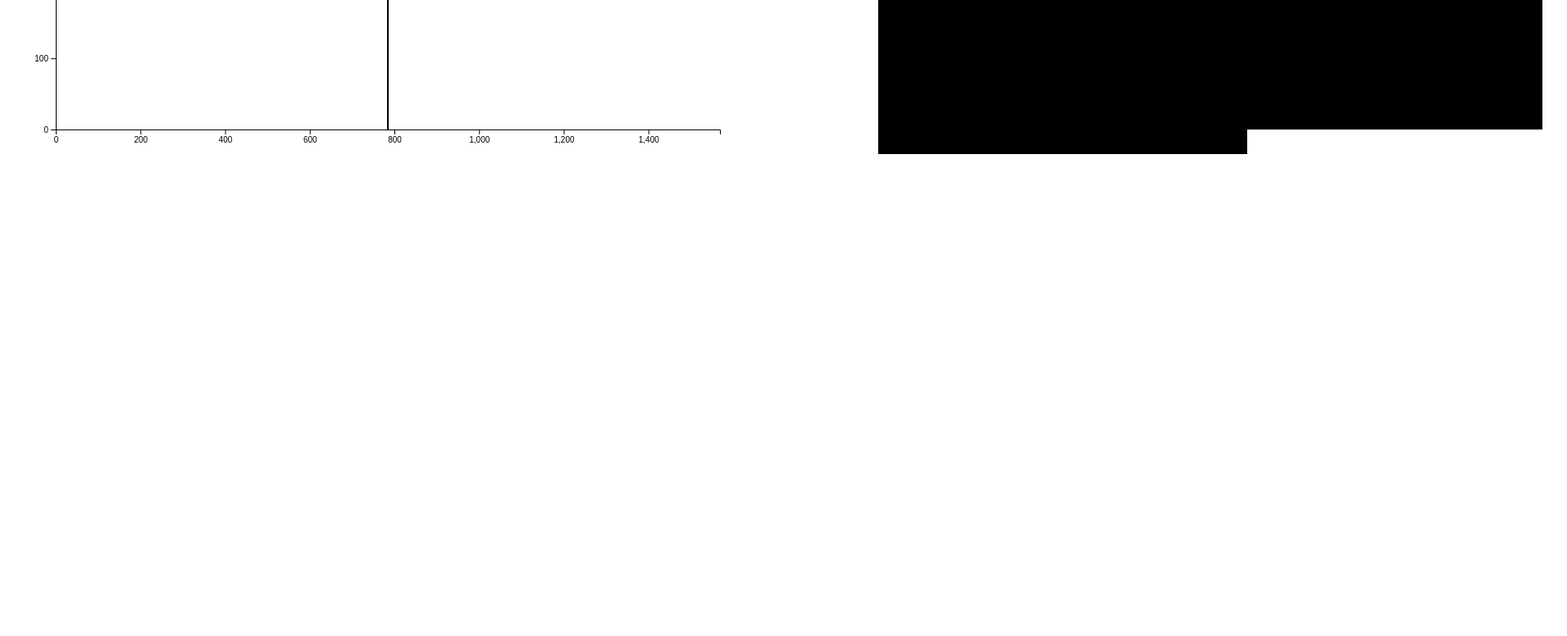
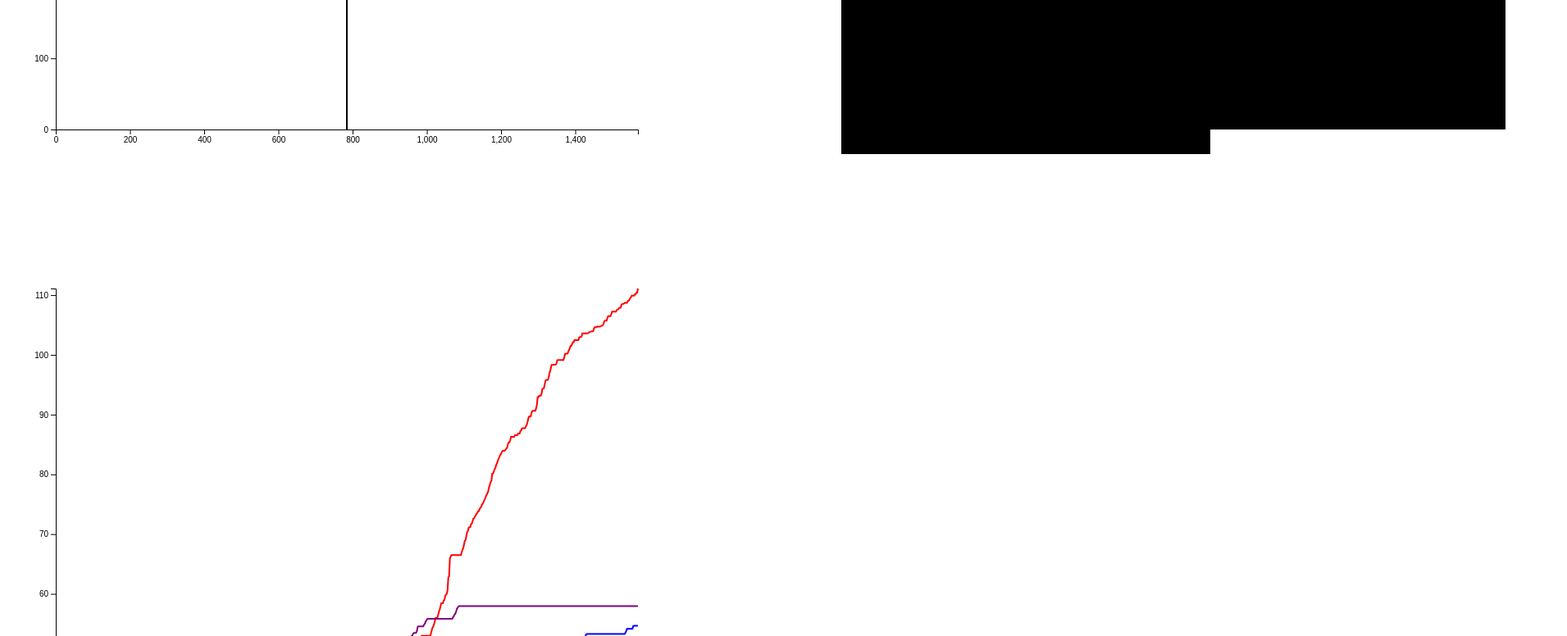
Before and after one commit to MaxErikssons/TNM098-Eye-Tracking-Lab2, a plain HTML site: page index.html in a window 1280 px wide. Shown: the part 720-1496 px from the top of the page at 82% size, 1911 px wide, since content can reach past the window. Before the commit the page ends 1020 px from the top, so only its background shows below. Drawn offline with nearby package versions, Linux system fonts and the light colour scheme.

Commit message:
Final commit, added a line chart aswell.

```diff
--- a/css/style.css
+++ b/css/style.css
@@ -11,8 +11,7 @@ table {
   th, td {
     padding: 5px;
     border: 1px solid black;
-    width: 100px;
-    height: 20px;
+    width: '10%';
   }
 
   tr:nth-child(2n) {
--- a/index.html
+++ b/index.html
@@ -22,9 +22,11 @@
     </table>
     <div id="heatRange"></div>
   </div>
+  <div id="lineChart"></div>
 
   <script src="js/scatter.js" type="module"></script>
   <script src="js/heatrange.js" type="module"></script>
+  <script src="js/lineChart.js" type="module"></script>
   <script src="js/dataCalculations.js" type="module"></script>
 </body>
 
--- a/js/heatrange.js
+++ b/js/heatrange.js
@@ -34,10 +34,10 @@ d3.dsv(';', 'eye_tracking_data.csv').then(function (data) {
 
   // Create a data table.
   var tableData = [
-    { color: 'Red', value: 0 },
-    { color: 'Green', value: 0 },
-    { color: 'Blue', value: 0 },
-    { color: 'Purple', value: 0 },
+    { color: 'Red', value: 0, time: 0 },
+    { color: 'Green', value: 0, time: 0 },
+    { color: 'Blue', value: 0, time: 0 },
+    { color: 'Purple', value: 0, time: 0 },
   ];
   var table = d3.select('table');
 
@@ -45,7 +45,7 @@ d3.dsv(';', 'eye_tracking_data.csv').then(function (data) {
   var header = table.append('thead').append('tr');
   header
     .selectAll('th')
-    .data(['color', 'Value'])
+    .data(['color', 'Value', 'time'])
     .enter()
     .append('th')
     .text(function (d) {
@@ -62,7 +62,7 @@ d3.dsv(';', 'eye_tracking_data.csv').then(function (data) {
   rows
     .selectAll('td')
     .data(function (d) {
-      return [d.color, d.value];
+      return [d.color, d.value, d.time];
     })
     .enter()
     .append('td')
@@ -106,21 +106,25 @@ d3.dsv(';', 'eye_tracking_data.csv').then(function (data) {
             d['GazePointX(px)'] < maxX / 2 &&
             d['GazePointY(px)'] < maxY / 2
           ) {
+            tableData[0].time += d['GazeEventDuration(mS)'];
             tableData[0].value += 1;
             return colorScale1(d['GazeEventDuration(mS)']);
           } else if (
             d['GazePointX(px)'] >= maxX / 2 &&
             d['GazePointY(px)'] < maxY / 2
           ) {
+            tableData[1].time += d['GazeEventDuration(mS)'];
             tableData[1].value += 1;
             return colorScale2(d['GazeEventDuration(mS)']);
           } else if (
             d['GazePointX(px)'] < maxX / 2 &&
             d['GazePointY(px)'] >= maxY / 2
           ) {
+            tableData[2].time += d['GazeEventDuration(mS)'];
             tableData[2].value += 1;
             return colorScale3(d['GazeEventDuration(mS)']);
           } else {
+            tableData[3].time += d['GazeEventDuration(mS)'];
             tableData[3].value += 1;
             return colorScale4(d['GazeEventDuration(mS)']);
           }
@@ -133,7 +137,7 @@ d3.dsv(';', 'eye_tracking_data.csv').then(function (data) {
       rows
         .selectAll('td')
         .data(function (d) {
-          return [d.color, d.value];
+          return [d.color, d.value, d.time / 1000];
         })
         .text(function (d) {
           return d;
--- /dev/null
+++ b/js/lineChart.js
@@ -0,0 +1,163 @@
+import { convertDataTypes, getMaxValues } from './dataCalculations.js';
+// Load the eye-tracking data from a CSV file
+d3.dsv(';', 'eye_tracking_data.csv').then(function (data) {
+  // Convert the data to the appropriate data types
+  data = convertDataTypes(data);
+
+  var lineData = [
+    { index: 0, timeRed: 0, timeGreen: 0, timeBlue: 0, timePurple: 0 },
+  ];
+
+  //Get max x and y values.
+  const { maxX, maxY } = getMaxValues(data);
+  var timeRed = 0;
+  var timeGreen = 0;
+  var timeBlue = 0;
+  var timePurple = 0;
+
+  //Iterate over all datapoints and update time for each quadrant (the colors represent different quadrants).
+  for (var i = 1; i < data.length; i++) {
+    if (
+      data[i]['GazePointX(px)'] < maxX / 2 &&
+      data[i]['GazePointY(px)'] < maxY / 2
+    ) {
+      timeRed += data[i]['GazeEventDuration(mS)'];
+    } else if (
+      data[i]['GazePointX(px)'] >= maxX / 2 &&
+      data[i]['GazePointY(px)'] < maxY / 2
+    ) {
+      timeGreen += data[i]['GazeEventDuration(mS)'];
+    } else if (
+      data[i]['GazePointX(px)'] < maxX / 2 &&
+      data[i]['GazePointY(px)'] >= maxY / 2
+    ) {
+      timeBlue += data[i]['GazeEventDuration(mS)'];
+    } else {
+      timePurple += data[i]['GazeEventDuration(mS)'];
+    }
+
+    lineData.push({
+      index: i,
+      timeRed: timeRed / 1000,
+      timeGreen: timeGreen / 1000,
+      timeBlue: timeBlue / 1000,
+      timePurple: timePurple / 1000,
+    });
+  }
+
+  // set the dimensions and margins
+  var margin = { top: 60, right: 30, bottom: 30, left: 60 },
+    width = 800 - margin.left - margin.right,
+    height = 900 - margin.top - margin.bottom;
+
+  var lineChart = d3
+    .select('#lineChart')
+    .append('svg')
+    .attr('width', width + margin.left + margin.right)
+    .attr('height', height + margin.top + margin.bottom)
+    .append('g')
+    .attr('transform', 'translate(' + margin.left + ',' + margin.top + ')');
+
+  // Create scales for x and y axes
+  var xScale = d3
+    .scaleLinear()
+    .domain([
+      0,
+      d3.max(lineData, function (d) {
+        return Math.max(d.index);
+      }),
+    ])
+    .range([0, width]);
+
+  var yScale = d3
+    .scaleLinear()
+    .domain([
+      0,
+      d3.max(lineData, function (d) {
+        return Math.max(d.timeRed, d.timeGreen, d.timeBlue, d.timePurple);
+      }),
+    ])
+    .range([height, 0]);
+
+  // Create line generators
+  var lineRed = d3
+    .line()
+    .x(function (d) {
+      return xScale(d.index);
+    })
+    .y(function (d) {
+      return yScale(d.timeRed);
+    });
+
+  var lineGreen = d3
+    .line()
+    .x(function (d) {
+      return xScale(d.index);
+    })
+    .y(function (d) {
+      return yScale(d.timeGreen);
+    });
+
+  var lineBlue = d3
+    .line()
+    .x(function (d) {
+      return xScale(d.index);
+    })
+    .y(function (d) {
+      return yScale(d.timeBlue);
+    });
+
+  var linePurple = d3
+    .line()
+    .x(function (d) {
+      return xScale(d.index);
+    })
+    .y(function (d) {
+      return yScale(d.timePurple);
+    });
+
+  // Append path elements with line data bound to them
+  lineChart
+    .append('path')
+    .datum(lineData)
+    .attr('fill', 'none')
+    .attr('stroke', 'red')
+    .attr('stroke-width', 2)
+    .attr('d', lineRed);
+
+  lineChart
+    .append('path')
+    .datum(lineData)
+    .attr('fill', 'none')
+    .attr('stroke', 'green')
+    .attr('stroke-width', 2)
+    .attr('d', lineGreen);
+
+  lineChart
+    .append('path')
+    .datum(lineData)
+    .attr('fill', 'none')
+    .attr('stroke', 'blue')
+    .attr('stroke-width', 2)
+    .attr('d', lineBlue);
+
+  lineChart
+    .append('path')
+    .datum(lineData)
+    .attr('fill', 'none')
+    .attr('stroke', 'purple')
+    .attr('stroke-width', 2)
+    .attr('d', linePurple);
+
+  // Create x-axis
+  var xAxis = d3.axisBottom(xScale);
+  lineChart
+    .append('g')
+    .attr('class', 'x-axis')
+    .attr('transform', 'translate(0,' + height + ')')
+    .call(xAxis);
+
+  // Create y-axis
+  var yAxis = d3.axisLeft(yScale);
+  lineChart.append('g').attr('class', 'y-axis').call(yAxis);
+});
--- a/js/scatter.js
+++ b/js/scatter.js
@@ -7,7 +7,7 @@ d3.dsv(';', 'eye_tracking_data.csv').then(function (data) {
 
   // set the dimensions and margins of the graph
   var margin = { top: 60, right: 30, bottom: 30, left: 60 },
-    width = 900 - margin.left - margin.right,
+    width = 800 - margin.left - margin.right,
     height = 900 - margin.top - margin.bottom;
 
   //Get max x and y values.
```
